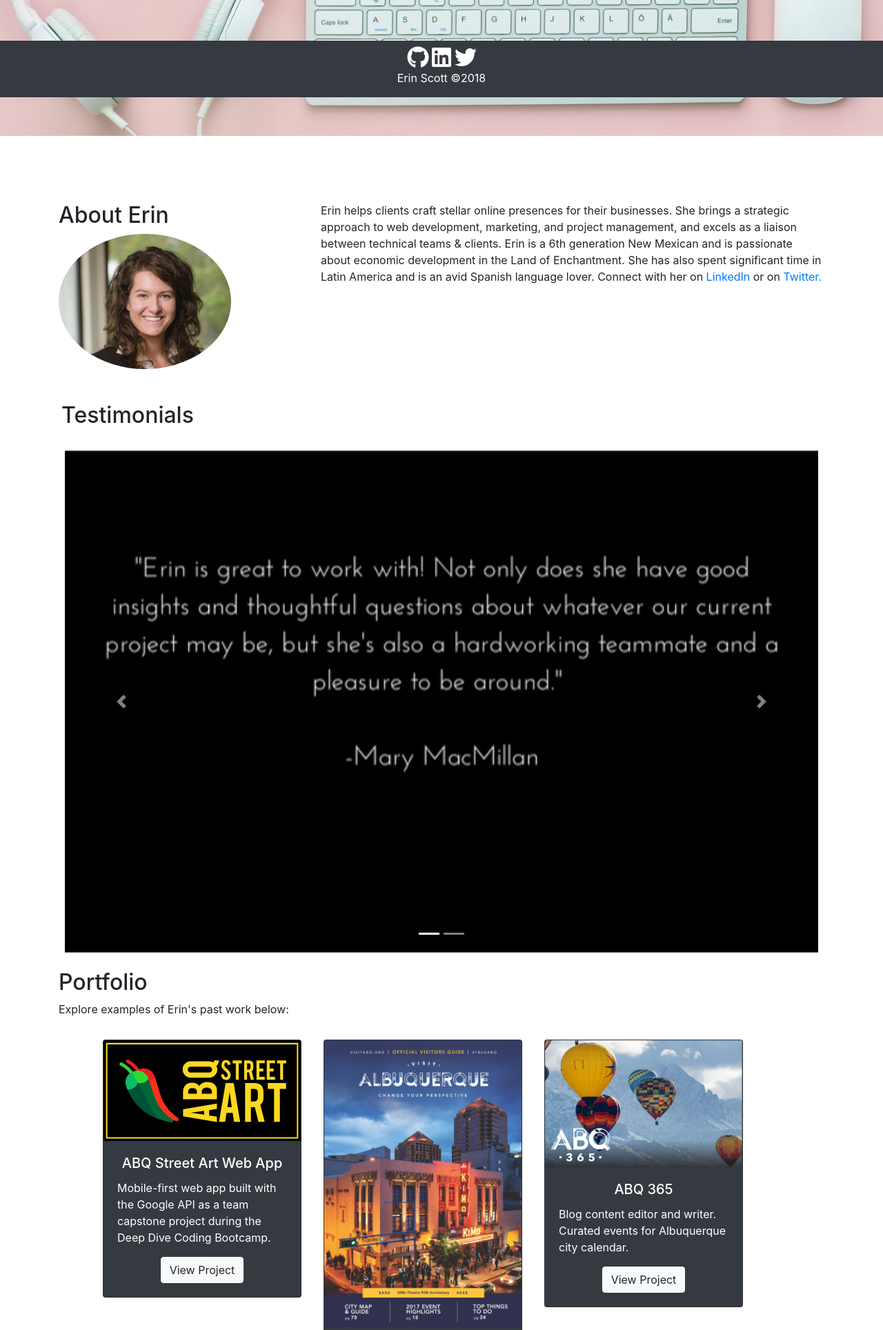
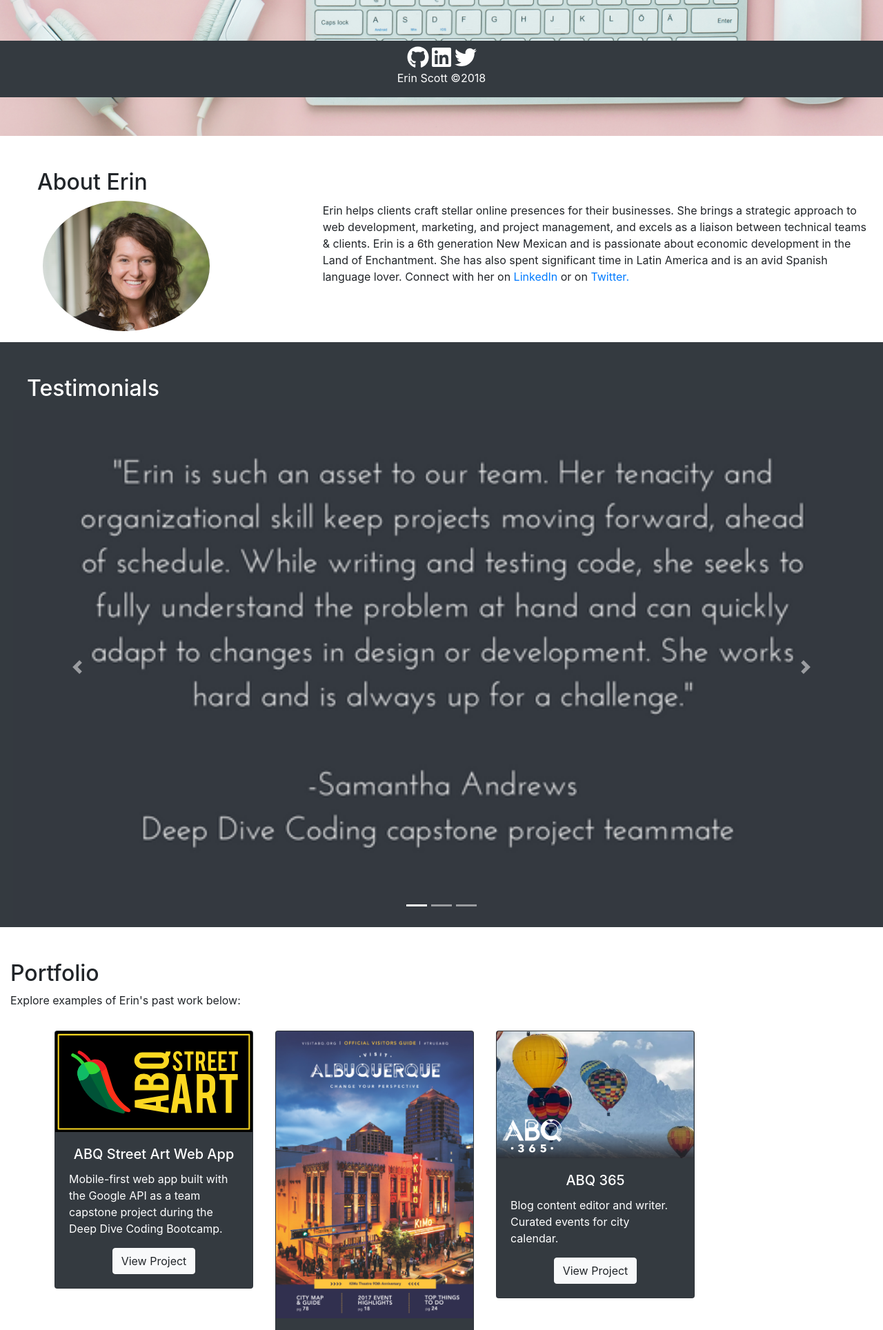
Before and after one commit to erincodes/portfolio-website, a PHP site: page / in a window 1280 px wide. Shown: the part 659-2587 px from the top of the page at 69% size. Run offline with PHP 8.4, Linux system fonts and the light colour scheme; some libraries are stand-ins or nearby versions.

Commit message:
Updated testimonials content and styling

```diff
--- a/public_html/css/style.css
+++ b/public_html/css/style.css
@@ -21,23 +21,14 @@ header {
 	text-align: right;
 }
 
-/*make recaptcha mobile responsive*/
-/*@media screen and (max-width: 575px){*/
-	/*.g-recaptcha {*/
-		/*transform:scale(0.75);*/
-		/*-webkit-transform:scale(0.75);*/
-		/*transform-origin:0 0;*/
-		/*-webkit-transform-origin:0 0;*/
-	/*}*/
-/*}*/
-
-/*#testimonials > div {*/
-	/*background-color: pink;*/
-/*}*/
 
 /*.carousel-inner .carousel-item {*/
 	/*transition: -webkit-transform 2s ease;*/
 /*}*/
+
+#testimonials {
+	color: white;
+}
 
 #contact-section {
 	background-color: #343A42;
--- a/public_html/index.php
+++ b/public_html/index.php
@@ -75,13 +75,13 @@
 
 <!--About section-->
 		<section>
-			<div class="container" id="about">
-				<div class="row mt-5">
-					<div class="column mt-5 col-md-4">
+			<div class="container-fluid" id="about">
+				<div class="row ml-4 pt-5 pb-3">
+					<div class="column-fluid col-md-4">
 						<h2>About Erin</h2>
-						<img class="img-fluid rounded-circle" src="images/erin-scott-headshot-cropped.png" alt="Erin Scott headshot" height="auto" width="250em">
+						<img class="img-fluid rounded-circle pl-2" src="images/erin-scott-headshot-cropped.png" alt="Erin Scott headshot" height="auto" width="250em">
 					</div>
-					<div class="column mt-5 col 2">
+					<div class="column-fluid mt-5 col 2">
 						<p>Erin helps clients craft stellar online presences for their businesses. She brings a strategic approach to web development, marketing, and project management, and excels as a liaison between technical teams & clients. Erin is a 6th generation New Mexican and is passionate about economic development in the Land of Enchantment. She has also spent significant time in Latin America and is an avid Spanish language lover. Connect with her on <a href="https://www.linkedin.com/in/erinscottabq/" target="_blank">LinkedIn</a> or on <a href="https://twitter.com/dot_of_scott/" target="_blank">Twitter.</a></p>
 					</div>
 				</div>
@@ -90,25 +90,30 @@
 
 <!--Testimonials section-->
 		<section>
-			<div class="container" id="testimonials">
-				<div class="row mt-5 ml-1">
-					<h2>Testimonials</h2>
+			<div class="container-fluid bg-dark" id="testimonials">
+				<div class="row ml-4 pt-5">
+					<h2 id="testimonials">Testimonials</h2>
 				</div>
 				<div class="row">
-					<div class="col p-2 m-3">
-							<div id="carouselExampleIndicators" class="carousel slide" data-ride="carousel">
+					<div class="col m-1">
+						<div id="carouselExampleIndicators" class="carousel slide" data-ride="carousel">
 								<ol class="carousel-indicators">
 									<li data-target="#carouselExampleIndicators" data-slide-to="0" class="active"></li>
 									<li data-target="#carouselExampleIndicators" data-slide-to="1"></li>
+									<li data-target="#carouselExampleIndicators" data-slide-to="2"></li>
 								</ol>
 								<div class="carousel-inner">
 									<div class="carousel-item active">
-	<!--Images are 600 width x 400 height-->
-										<img class="d-block w-100" src="images/testimonial-mary.png" alt="First slide">
+<!--Images are 500 width x 300 height-->
+										<img class="d-block w-100" src="images/testimonial-sam.png" alt="First slide">
 									</div>
 									<div class="carousel-item">
-	<!--Images are 600 width x 400 height-->
-										<img class="d-block w-100" src="images/testimonial-nat.png" alt="First slide">
+<!--Images are 500 width x 300 height-->
+										<img class="d-block w-100" src="images/testimonial-nat.png" alt="Second slide">
+									</div>
+									<div class="carousel-item">
+<!--Images are 500 width x 300 height-->
+										<img class="d-block w-100" src="images/testimonial-mary.png" alt="Third slide">
 									</div>
 								</div>
 								<a class="carousel-control-prev" href="#carouselExampleIndicators" role="button" data-slide="prev">
@@ -128,7 +133,7 @@
 
 <!--Portfolio section-->
 		<section>
-			<div class="container" id="portfolio">
+			<div class="container-fluid pt-5" id="portfolio">
 				<h2>Portfolio</h2>
 				<p>Explore examples of Erin's past work below:</p>
 				<div class="row ml-5 mr-5">
@@ -166,7 +171,7 @@
 								<img class="card-img-top" src="images/abq-365.png" alt="ABQ 365">
 								<div class="card-body">
 									<h5 class="card-title text-center">ABQ 365</h5>
-									<p class="card-text">Blog content editor and writer. Curated events for Albuquerque city calendar.</p>
+									<p class="card-text">Blog content editor and writer. Curated events for city calendar.</p>
 									<div class="text-center">
 										<a href="https://www.visitalbuquerque.org/abq365/" target="blank" class="btn btn-primary btn-light">View Project</a>
 									</div>
@@ -182,7 +187,7 @@
 		<section>
 			<div class="container-fluid" id="contact-section">
 				<div class="row ml-1">
-					<div class="column mt-5 mb-5 pb-5 col-12">
+					<div class="column ml-4 pt-5 mb-5 pb-5 col-12">
 						<h2>Contact</h2>
 						<form id="contact-form" action="php/mailer.php" method="post" class="form-horizontal well">
 							<div class="form-group">
```
Also changed, not shown: public_html/images/testimonial-mary.png, public_html/images/testimonial-nat.png, public_html/images/testimonial-sam.png (added).
